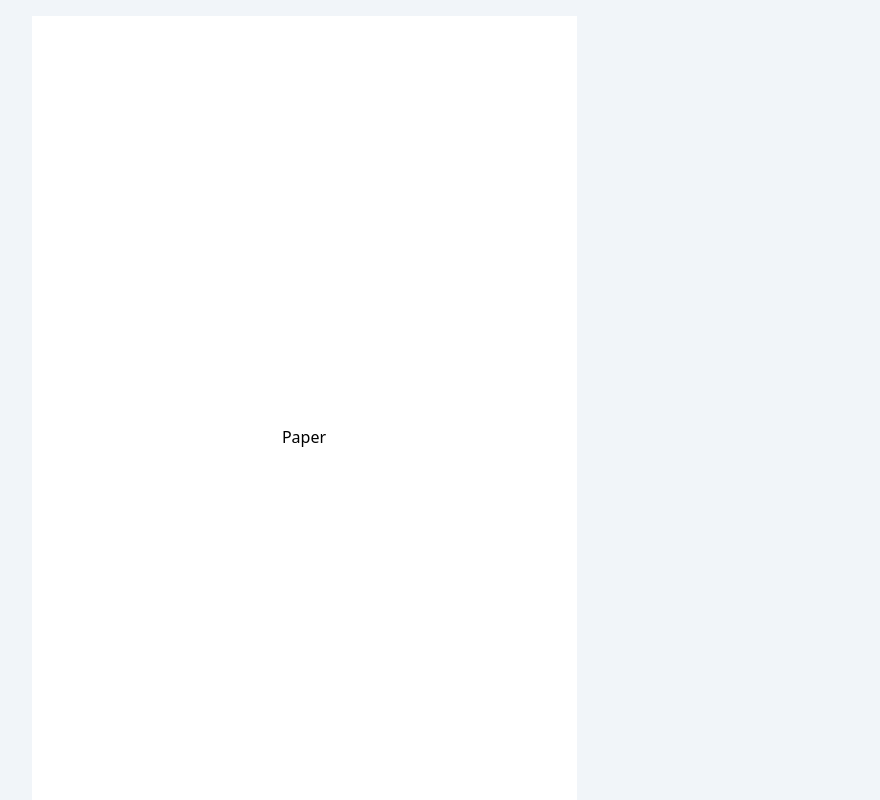
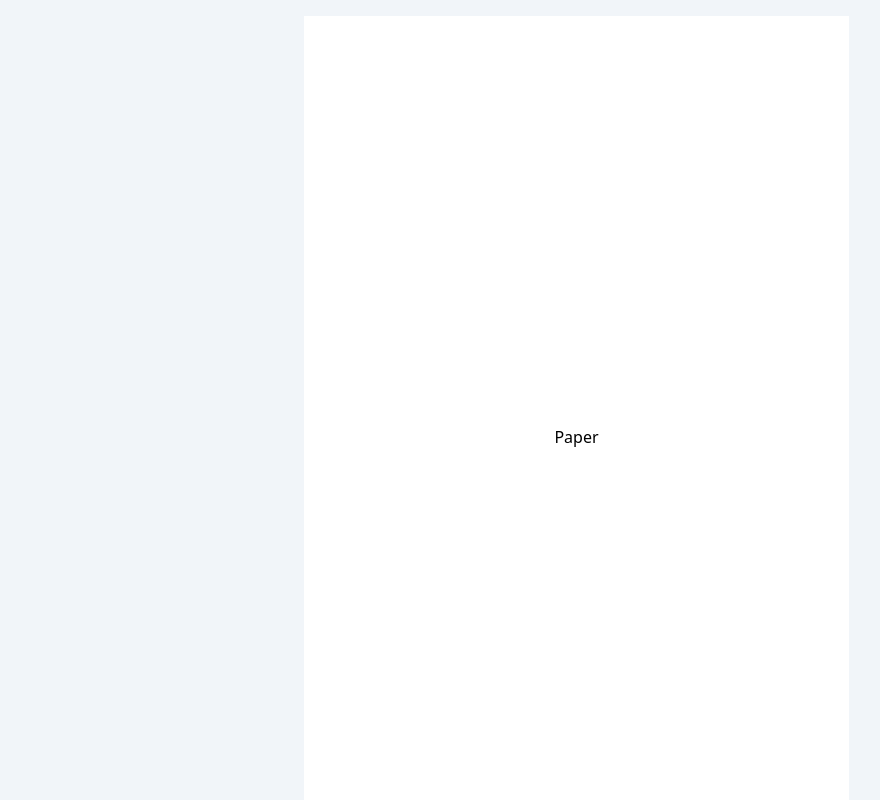
Before and after one commit to binhphancreator/makecv.next, a Next.js app: page /document/preview/1 in a window 1280 px wide. Shown: the whole page, without its empty margins (336-1216 px from the left). Built offline with nearby package versions, Linux system fonts and the light colour scheme.

Commit message:
viewport

```diff
--- a/src/components/document/Paper.tsx
+++ b/src/components/document/Paper.tsx
@@ -12,7 +12,7 @@ export type PaperSize = {
 };
 
 const Paper = ({ size: intialSize, style }: PaperProps) => {
-  const findSizePage = () => {
+  const originalSize = useMemo(() => {
     var defaultSize: PaperSize = {
       width: 545,
       height: 842,
@@ -23,9 +23,9 @@ const Paper = ({ size: intialSize, style }: PaperProps) => {
     }
 
     return defaultSize;
-  };
+  }, [intialSize]);
 
-  const [size, setSize] = useState<PaperSize>(findSizePage());
+  const [size, setSize] = useState<PaperSize>(originalSize);
   const paperRef = React.createRef<HTMLDivElement>();
 
   const paperStyle = useMemo<React.CSSProperties>(() => {
--- a/src/components/document/TouchPaper.tsx
+++ b/src/components/document/Viewport.tsx
@@ -1,31 +1,36 @@
-import React, { useLayoutEffect, useMemo, useState } from "react";
+import React, { WheelEvent, useEffect, useMemo, useState } from "react";
 
-interface TouchPaperProps {
+interface ViewportProps {
   position: {
     x: number;
     y: number;
   };
   scale?: number;
+  scrollSpeed?: number;
   children?: React.ReactElement;
 }
 
-const TouchPaper = ({
+const Viewport = ({
   position: initialPosition,
   scale: initialScale,
+  scrollSpeed: initialScrollSpeed,
   children,
-}: TouchPaperProps) => {
+}: ViewportProps) => {
   const [position, setPosition] = useState(initialPosition);
   const [scale, setScale] = useState(initialScale ?? 1);
+  const scrollSpeed = initialScrollSpeed ?? 0.75;
   const viewportRef = React.createRef<HTMLDivElement>();
-  const touchPaperRef = React.createRef<HTMLDivElement>();
 
-  useLayoutEffect(() => {
+  useEffect(() => {
     setPosition({
-      x:
-        (viewportRef.current?.clientWidth || 0) / 2 -
-        (touchPaperRef.current?.clientWidth || 0) / 2,
+      x: (viewportRef.current?.clientWidth || 0) / 2,
       y: 16,
     });
+    const preventDefault = (e: globalThis.WheelEvent) => e.preventDefault();
+    viewportRef.current?.addEventListener("wheel", preventDefault);
+    return () => {
+      viewportRef.current?.removeEventListener("wheel", preventDefault);
+    };
   }, []);
 
   const handleMouseDown = (event: any) => {
@@ -48,7 +53,14 @@ const TouchPaper = ({
     window.addEventListener("mouseup", handleMouseUp);
   };
 
-  const touchPaperStyle = useMemo<React.CSSProperties>(() => {
+  const handleOnWheel = (e: WheelEvent) => {
+    setPosition({
+      x: position.x - e.deltaX * scrollSpeed,
+      y: position.y - e.deltaY * scrollSpeed,
+    });
+  };
+
+  const contentAreaStyle = useMemo<React.CSSProperties>(() => {
     const style: React.CSSProperties = {
       left: position?.x ?? 0 + "px",
       top: position?.y ?? 0 + "px",
@@ -58,17 +70,18 @@ const TouchPaper = ({
   }, [position, scale]);
 
   return (
-    <div className="viewport-paper" ref={viewportRef}>
-      <div
-        className={"touch-paper"}
-        style={touchPaperStyle}
-        onMouseDown={handleMouseDown}
-        ref={touchPaperRef}
-      >
-        {children}
+    <div className="viewport" onWheel={handleOnWheel} ref={viewportRef}>
+      <div className={"touch-area"}>
+        <div
+          style={contentAreaStyle}
+          onMouseDown={handleMouseDown}
+          className="content-area"
+        >
+          {children}
+        </div>
       </div>
     </div>
   );
 };
 
-export default TouchPaper;
+export default Viewport;
--- a/src/pages/document/preview/[token].tsx
+++ b/src/pages/document/preview/[token].tsx
@@ -1,6 +1,6 @@
 import React from "react";
 import { NextPage } from "next";
-import TouchPaper from "~/components/document/TouchPaper";
+import Viewport from "~/components/document/Viewport";
 import Paper from "~/components/document/Paper";
 
 interface PreviewProps {}
@@ -8,9 +8,9 @@ interface PreviewProps {}
 const Preview: NextPage = ({}: PreviewProps) => {
   return (
     <div className="document-preview-page">
-      <TouchPaper position={{ x: 0, y: 0 }}>
+      <Viewport position={{ x: 0, y: 0 }}>
         <Paper size={"A4"} />
-      </TouchPaper>
+      </Viewport>
     </div>
   );
 };
--- a/src/styles/components/_index.scss
+++ b/src/styles/components/_index.scss
@@ -1 +1,2 @@
 @import "document/paper";
+@import "document/viewport";
--- a/src/styles/components/document/_paper.scss
+++ b/src/styles/components/document/_paper.scss
@@ -1,15 +1,3 @@
-.viewport-paper {
-  width: 100%;
-  height: 100%;
-  position: relative;
-  overflow: auto;
-
-  .touch-paper {
-    position: absolute;
-    transform-origin: top left;
-  }
-
-  .paper {
-    @apply bg-white flex items-center justify-center;
-  }
+.paper {
+  @apply bg-white flex items-center justify-center;
 }
--- /dev/null
+++ b/src/styles/components/document/_viewport.scss
@@ -0,0 +1,23 @@
+.viewport {
+  width: 100%;
+  height: 100%;
+  position: relative;
+  overflow: hidden;
+  overscroll-behavior: none;
+  touch-action: pan-x pan-y pinch-zoom;
+  pointer-events: auto;
+
+  .touch-area {
+    position: absolute;
+    left: 0;
+    top: 0;
+    overflow: visible;
+  }
+
+  .content-area {
+    position: absolute;
+    left: 0;
+    top: 0;
+    overflow: visible;
+  }
+}
```
